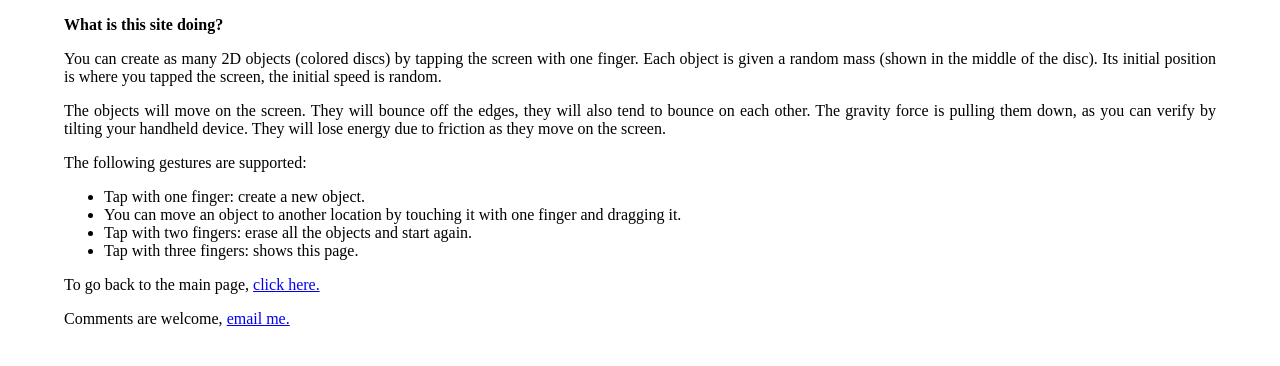
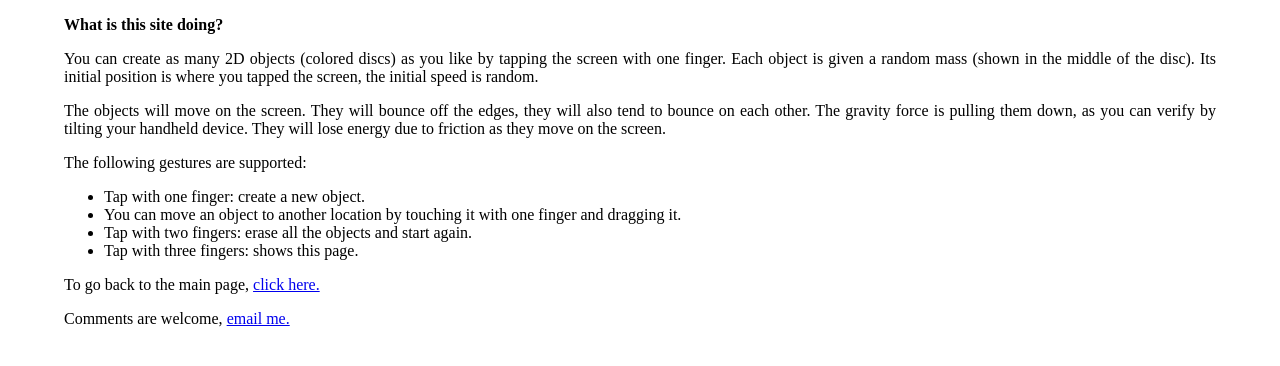
Before and after one commit to daltschu/Physics2D, a plain HTML site: page help.html in a window 1280 px wide. Drawn offline with Linux system fonts and the light colour scheme.

Commit message:
corrected typo

```diff
--- a/help.html
+++ b/help.html
@@ -19,7 +19,7 @@ Physics 2D help
     <body>
         <p><strong>What is this site doing?</strong></p>
         <p class="explain">
-            You can create as many 2D objects (colored discs) by tapping the screen
+            You can create as many 2D objects (colored discs) as you like by tapping the screen
             with one finger. Each object is given a random mass (shown in the middle of the disc).
             Its initial position is where you tapped the screen, the initial speed is random.
         </p>
```
